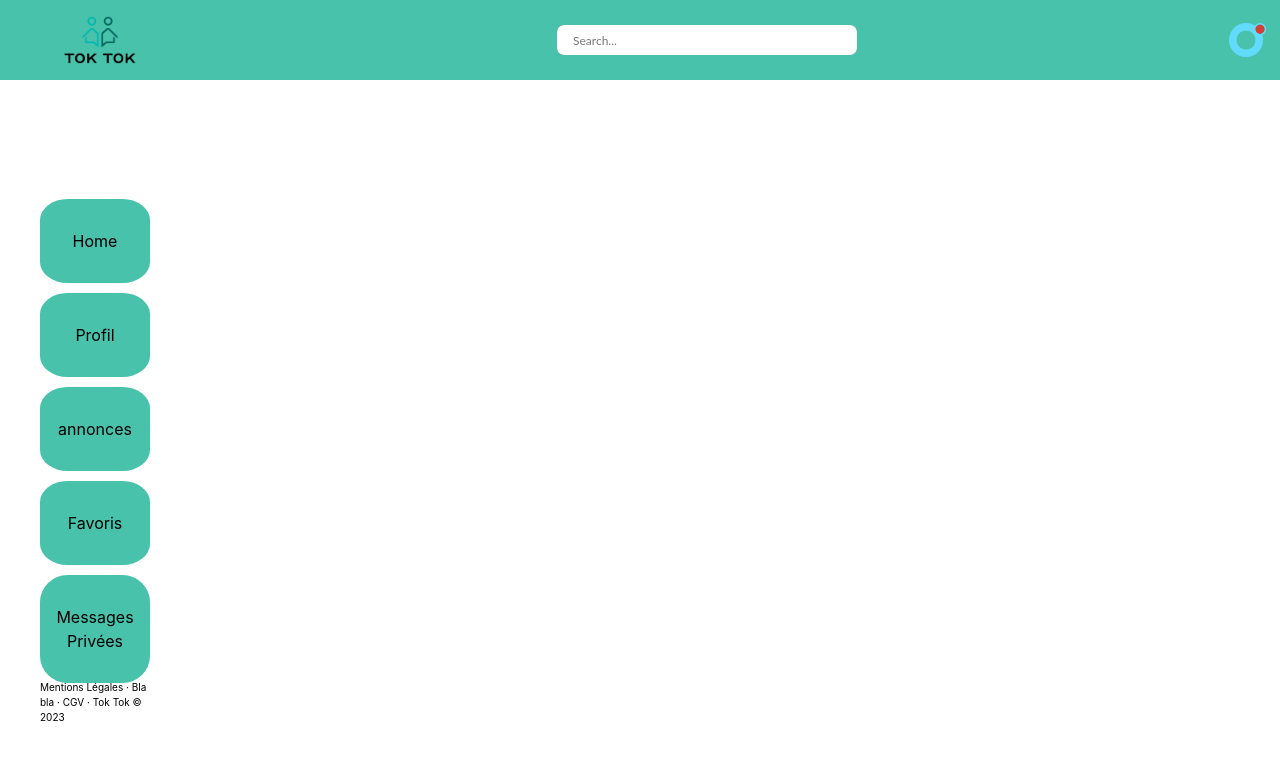
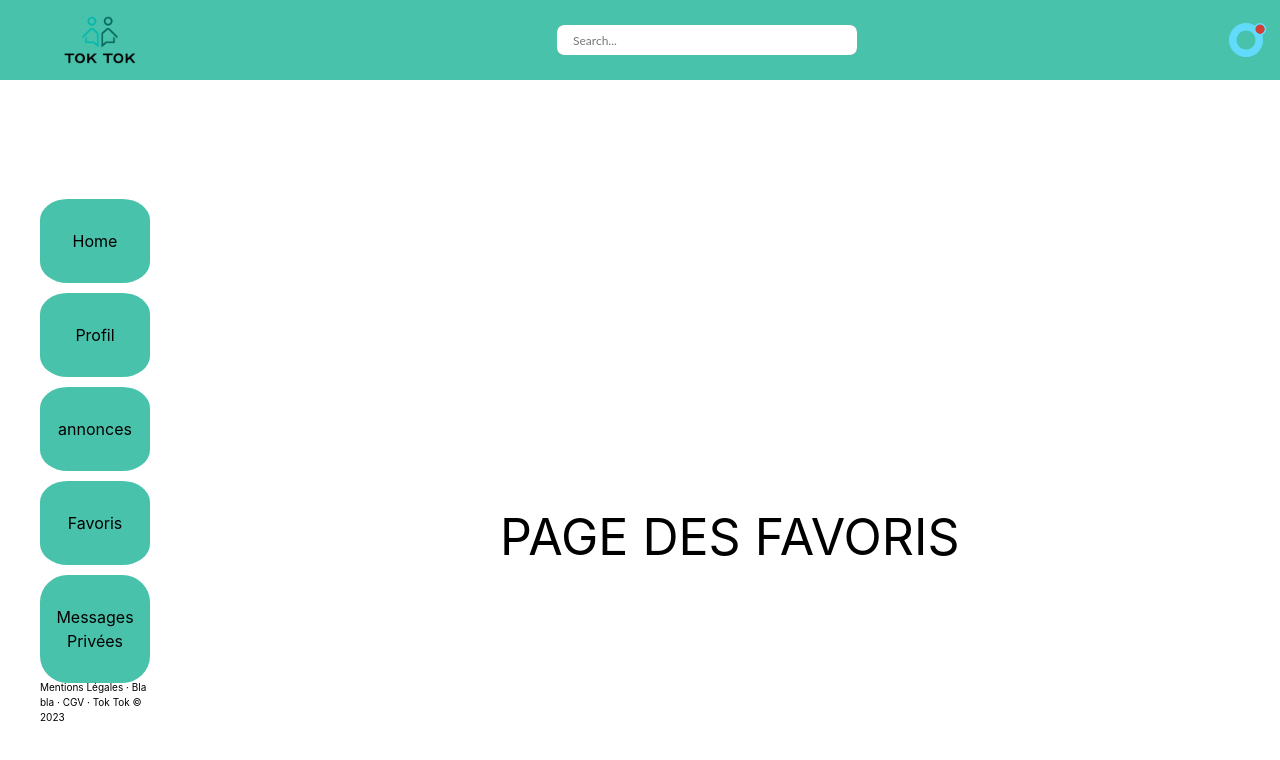
Before and after one commit to O-clock-Uranium/projet-tok-tok-front, a React (Vite) app: page /favoris in a window 1280 px wide. Shown: the top 760 px of the page. Built offline with nearby package versions, Linux system fonts and the light colour scheme.

Commit message:
Configuration Router, mise en place des premières routes, nouveaux composants

```diff
--- a/src/components/BasicMenu/BasicMenu.tsx
+++ b/src/components/BasicMenu/BasicMenu.tsx
@@ -1,7 +1,7 @@
-import * as React from 'react';
 import Button from '@mui/material/Button';
 import Menu from '@mui/material/Menu';
 import MenuItem from '@mui/material/MenuItem';
+import * as React from 'react';
 import logo from '/logo192.png';
 
 export default function BasicMenu() {
--- /dev/null
+++ b/src/components/Error/Error.tsx
@@ -0,0 +1,5 @@
+function Error() {
+  return <p>Nous sommes désolé, Une erreur s&apos;est produite.</p>;
+}
+
+export default Error;
--- /dev/null
+++ b/src/components/Favorites/Favorites.scss
@@ -0,0 +1,6 @@
+.favoris {
+    position: relative;
+    top: 500px;
+    left: 500px;
+    font-size: 5rem;
+}
--- /dev/null
+++ b/src/components/Favorites/Favorites.tsx
@@ -0,0 +1,12 @@
+import './Favorites.scss';
+
+function Favorites() {
+  return (
+    <div className="favoris">
+        <p>PAGE DES FAVORIS</p>
+    </div>
+  )
+        ;
+}
+
+export default Favorites;
--- a/src/components/Menu/Menu.tsx
+++ b/src/components/Menu/Menu.tsx
@@ -6,7 +6,7 @@ function Menu() {
     <nav className="menu">
       <ul>
         <li>
-          <a href="/home">Home</a>
+          <NavLink to="/">Home</NavLink>
         </li>
         <li>
           <a href="/profil/{id}">Profil</a>
@@ -15,7 +15,7 @@ function Menu() {
           <a href="/annonces">annonces</a>
         </li>
         <li>
-          <a href="/favoris">Favoris</a>
+          <NavLink to="/favoris">Favoris</NavLink>
         </li>
         <li>
           <a href="/messagerie">Messages Privées</a>
--- a/src/main.tsx
+++ b/src/main.tsx
@@ -1,12 +1,36 @@
-import React from 'react';
 import ReactDOM from 'react-dom/client';
+import { Provider } from 'react-redux';
+import {
+  createBrowserRouter,
+  createRoutesFromElements,
+  Route,
+  RouterProvider
+} from 'react-router-dom';
+
+import store from './store';
 
 import App from './components/App/App';
+import Error from './components/Error/Error';
+import Favorites from './components/Favorites/Favorites';
 
 import './styles/index.scss';
 
-ReactDOM.createRoot(document.getElementById('root') as HTMLElement).render(
-  <React.StrictMode>
-    <App />
-  </React.StrictMode>
+const router = createBrowserRouter(
+  createRoutesFromElements(
+    <Route path="/" element={<App />} errorElement={<Error />}>
+      <Route errorElement={<Error />}>
+        <Route path="/favoris" element={<Favorites />} />
+      </Route>
+    </Route>
+  )
 );
+
+const root = ReactDOM.createRoot(
+  document.getElementById('root') as HTMLElement
+);
+
+root.render(
+  <Provider store={store}>
+    <RouterProvider router={router} />
+  </Provider>
+);
--- /dev/null
+++ b/src/store/index.ts
@@ -0,0 +1,11 @@
+import { configureStore } from '@reduxjs/toolkit';
+import reducer from './reducers';
+
+const store = configureStore({
+  reducer,
+});
+
+export default store;
+
+export type RootState = ReturnType<typeof store.getState>;
+export type AppDispatch = typeof store.dispatch;
--- /dev/null
+++ b/src/store/reducers/index.ts
@@ -0,0 +1,3 @@
+const reducer = {};
+
+export default reducer;
```
